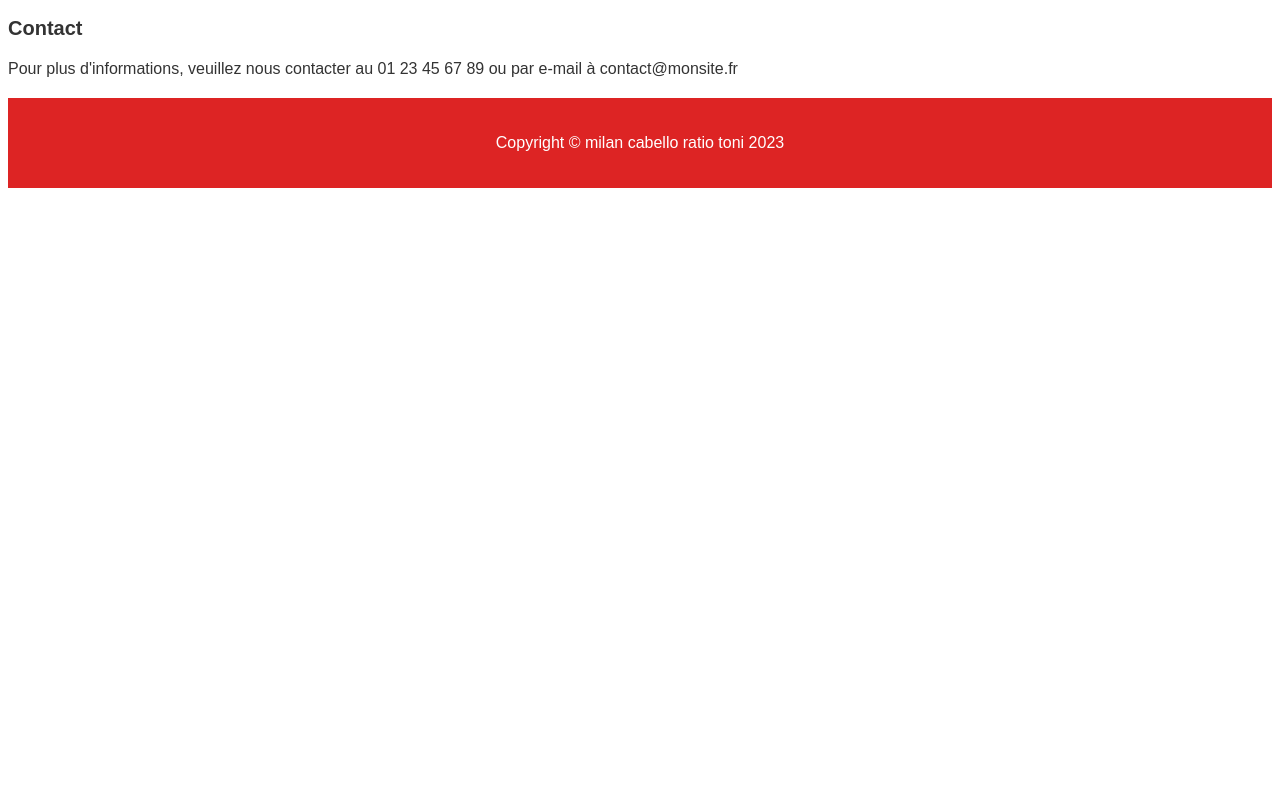
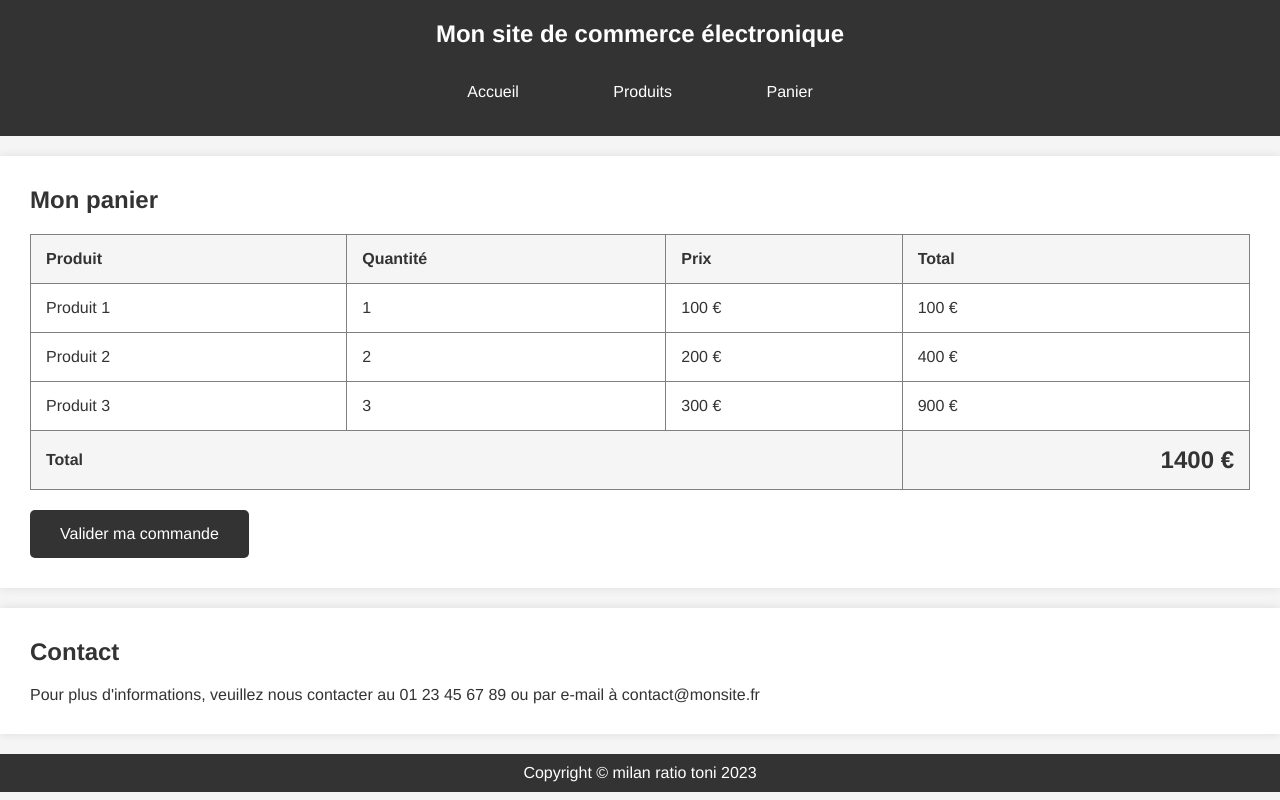
Before and after one commit to Hiidow/Projet-e-commerce---INFRA-Integ-Cont, a plain HTML site: page Panier.html in a window 1280 px wide. Drawn offline with Linux system fonts and the light colour scheme.

Commit message:
maj panier et ajout css

```diff
--- a/Panier.html
+++ b/Panier.html
@@ -3,16 +3,65 @@
 <head>
   <meta charset="UTF-8">
   <meta name="viewport" content="width=device-width, initial-scale=1.0">
-        <title>Mon site de commerce électronique</title>
-        <link rel="stylesheet" href="style.css">
+  <title>Mon panier</title>
+  <link rel="stylesheet" href="stylepanier.css">
 </head>
 <body>
+    <header>
+        <h1>Mon site de commerce électronique</h1>
+        <nav>
+          <a href="#">Accueil</a>
+          <a href="Produits.html">Produits</a>
+          <a href="Panier.html">Panier</a>
+        </nav>
+      </header>
+  <section>
+    <h2>Mon panier</h2>
+    <table border="1">
+      <thead>
+        <tr>
+          <th>Produit</th>
+          <th>Quantité</th>
+          <th>Prix</th>
+          <th>Total</th>
+        </tr>
+      </thead>
+      <tbody>
+        <tr>
+          <td>Produit 1</td>
+          <td>1</td>
+          <td>100 €</td>
+          <td>100 €</td>
+        </tr>
+        <tr>
+          <td>Produit 2</td>
+          <td>2</td>
+          <td>200 €</td>
+          <td>400 €</td>
+        </tr>
+        <tr>
+          <td>Produit 3</td>
+          <td>3</td>
+          <td>300 €</td>
+          <td>900 €</td>
+        </tr>
+      </tbody>
+      <tfoot>
+        <tr>
+          <th colspan="3">Total</th>
+          <th id="total-panier">1400 €</th>
+        </tr>
+      </tfoot>
+    </table>
+    <a href="#">Valider ma commande</a>
+  </section>
   <section>
     <h2>Contact</h2>
     <p>Pour plus d'informations, veuillez nous contacter au 01 23 45 67 89 ou par e-mail à contact@monsite.fr</p>
   </section>
+</main>
 <footer>
-            <p>Copyright &copy; milan cabello ratio toni 2023</p>
+  <p>Copyright &copy; milan ratio toni 2023</p>
 </footer>
 </body>
 </html>
--- /dev/null
+++ b/stylepanier.css
@@ -0,0 +1,100 @@
+/* Réorganiser et améliorer le style de votre page HTML */
+
+/* Réinitialisation des marges et des rembourrages */
+body, h1, h2, p {
+    margin: 0;
+    padding: 0;
+}
+
+/* Styles pour l'ensemble du corps de la page */
+body {
+    font-family: "Helvetica Neue", Arial, sans-serif;
+    font-size: 16px;
+    color: #333;
+    background-color: #f5f5f5;
+}
+
+/* En-tête */
+header {
+    background-color: #333;
+    color: #fff;
+    padding: 20px 0;
+    text-align: center;
+}
+
+header h1 {
+    font-size: 24px;
+}
+
+header nav {
+    margin-top: 20px;
+}
+
+header a {
+    color: #fff;
+    text-decoration: none;
+    margin: 0 15px;
+}
+
+/* Section "Mon panier" */
+section {
+    background-color: #fff;
+    padding: 30px;
+    margin: 20px 0;
+    box-shadow: 0 0 10px rgba(0, 0, 0, 0.1);
+}
+
+section h2 {
+    font-size: 24px;
+    margin-bottom: 20px;
+    color: #333;
+}
+
+table {
+    width: 100%;
+    border-collapse: collapse;
+}
+
+table th, table td {
+    padding: 15px;
+    text-align: left;
+}
+
+table th {
+    background-color: #f5f5f5;
+    color: #333;
+    font-weight: bold;
+}
+
+#total-panier {
+    font-size: 24px;
+    font-weight: bold;
+    color: #333;
+    text-align: right;
+    margin-top: 10px;
+}
+
+a {
+    display: inline-block;
+    padding: 15px 30px;
+    text-decoration: none;
+    background-color: #333;
+    color: #fff;
+    border-radius: 5px;
+    transition: background-color 0.3s;
+    margin-top: 20px;
+}
+
+a:hover {
+    background-color: #555;
+}
+
+/* Pied de page */
+footer {
+    background-color: #333;
+    color: #fff;
+    text-align: center;
+    padding: 10px 0;
+}
+
+/* Ajouter un style au lien "Valider ma commande" dans la deuxième section si nécessaire */
```
Lines whose indentation alone changed are shown as unchanged.
